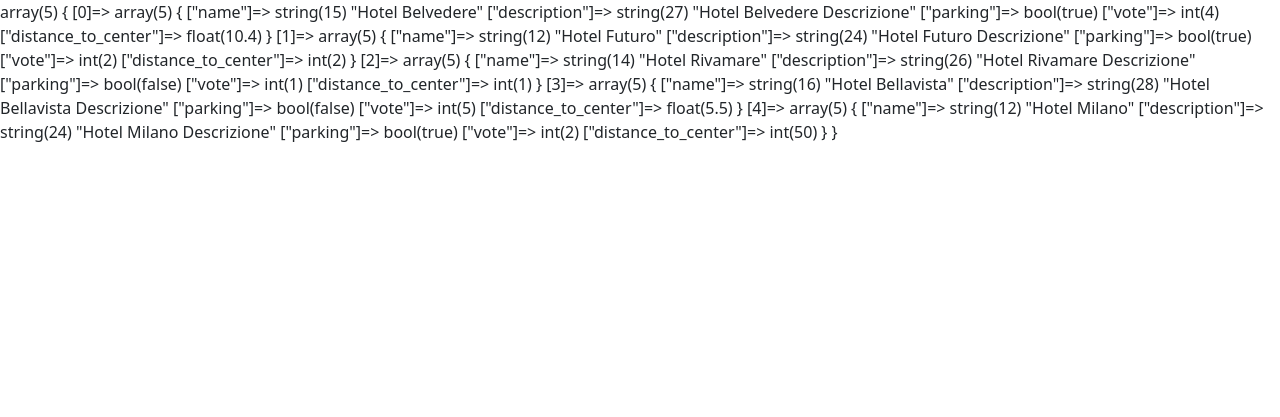
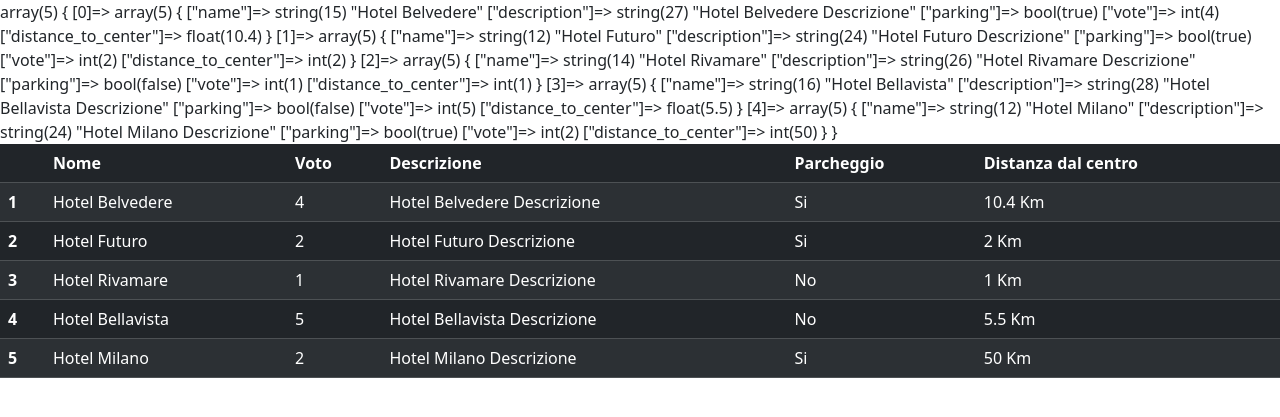
Before and after one commit to AntonioRoccoGit/php-hotel, a PHP site: page / in a window 1280 px wide. Shown: the top 417 px of the page. Run offline with PHP 8.4, Linux system fonts and the light colour scheme.

Commit message:
added dynamic table

```diff
--- a/index.php
+++ b/index.php
@@ -54,7 +54,38 @@ var_dump($hotels);
 </head>
 
 <body>
+    <table class="table table-striped table-dark">
+        <thead>
+            <tr>
+                <th scope="col"></th>
+                <th scope="col">Nome</th>
+                <th scope="col">Voto</th>
+                <th scope="col">Descrizione</th>
+                <th scope="col">Parcheggio</th>
+                <th scope="col">Distanza dal centro</th>
+            </tr>
+        </thead>
+        <tbody>
+            <?php foreach ($hotels as $index => $hotel) { ?>
+                <tr>
+                    <th scope="row"><?php echo $index + 1; ?></th>
+                    <td><?php echo $hotel['name']; ?></td>
+                    <td><?php echo $hotel['vote']; ?></td>
+                    <td><?php echo $hotel['description']; ?></td>
 
+                    <!-- parking -->
+                    <td><?php if ($hotel['parking']) {
+                            echo "Si";
+                        } else {
+                            echo "No";
+                        }; ?></td>
+                    <!-- /parking -->
+
+                    <td><?php echo $hotel['distance_to_center']; ?> Km</td>
+                </tr>
+            <?php }; ?>
+        </tbody>
+    </table>
 </body>
 
 </html>
```
